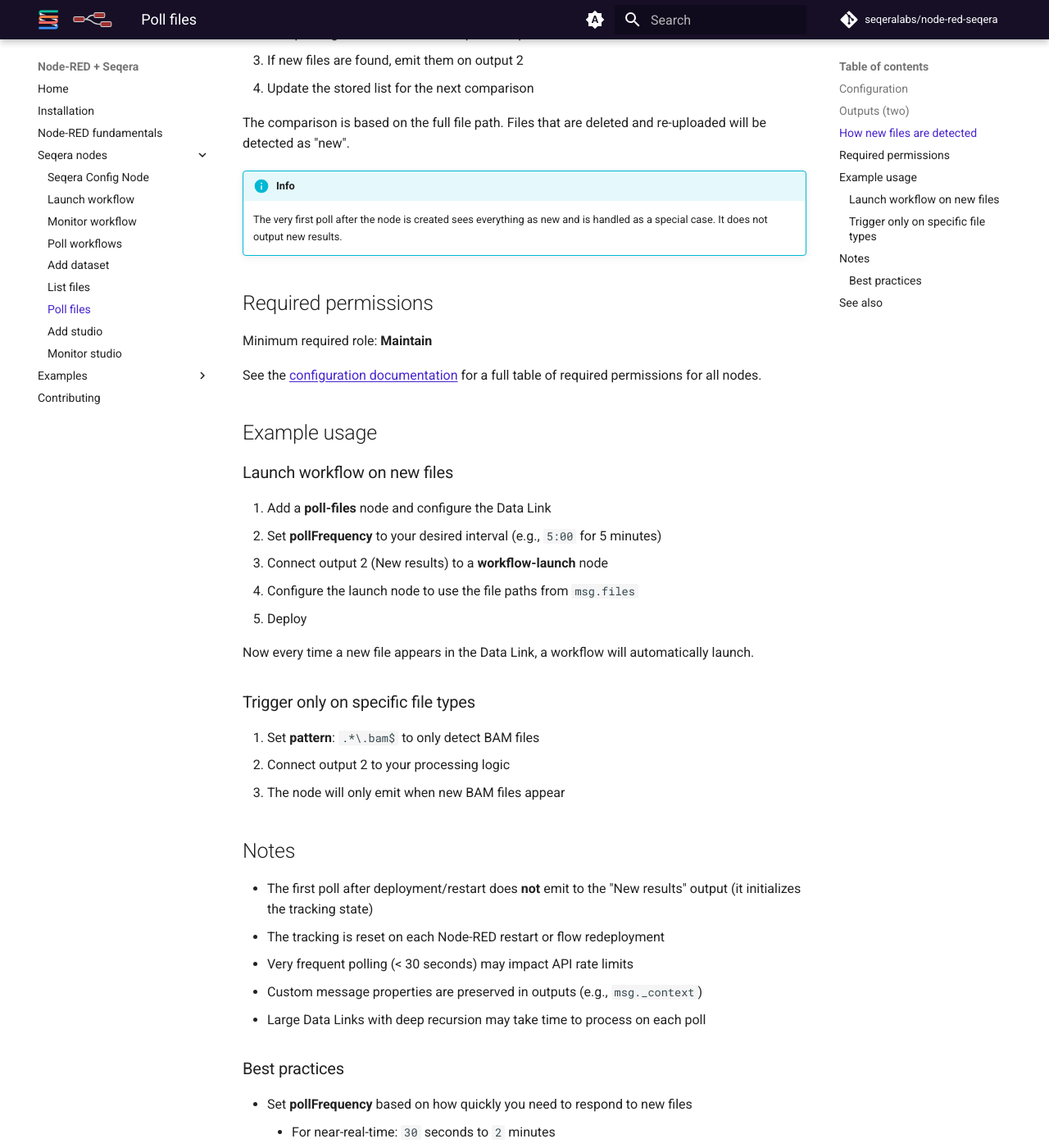
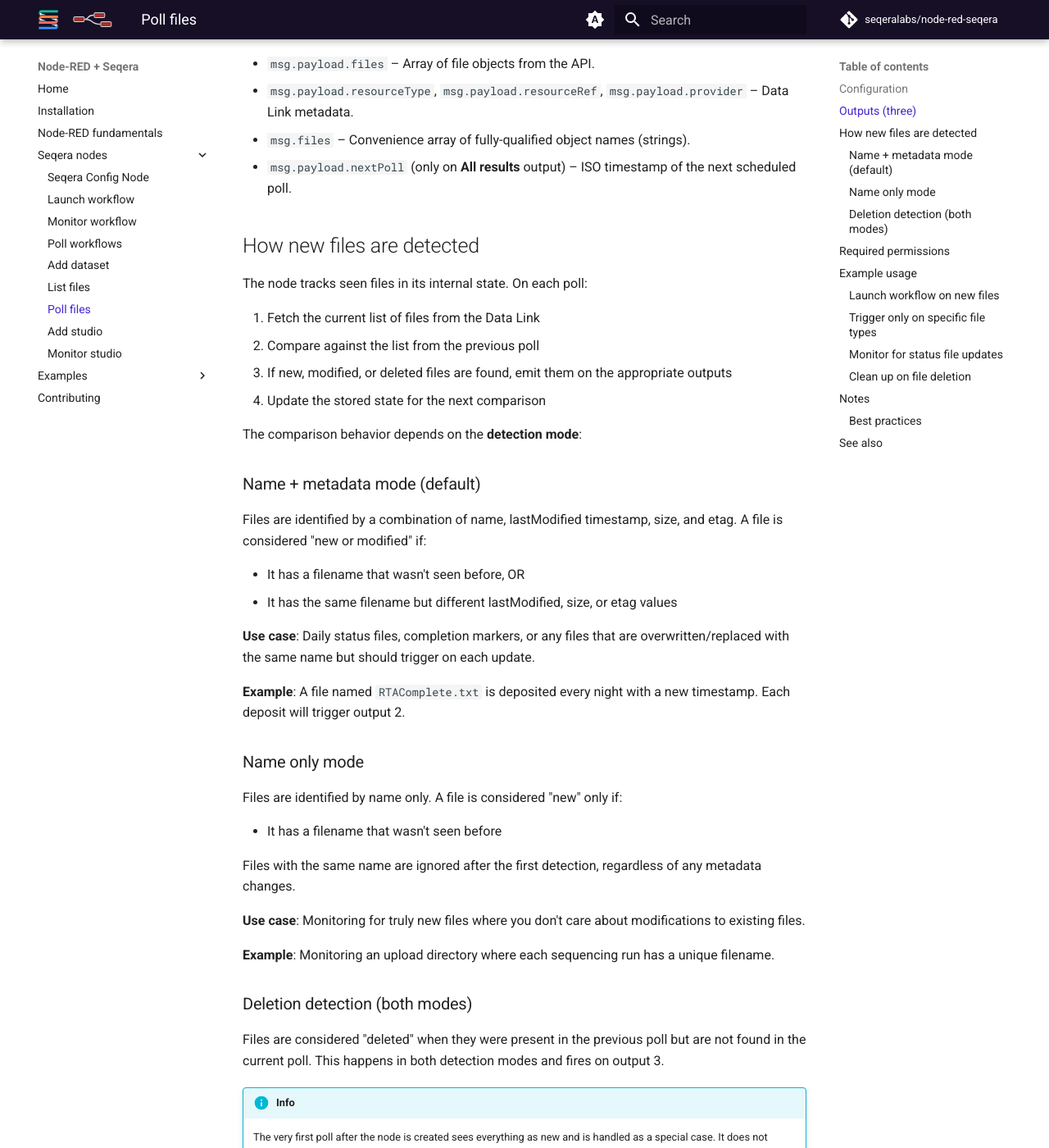
Before and after one commit to seqeralabs/node-red-seqera, an MkDocs documentation site: the page built from docs/seqera_nodes/poll_files.md, in a window 1280 px wide and 1400 px high, scrolled down 2712 px. Shown: the whole window at 82% size. Built offline with MkDocs 1.6.1 and Material for MkDocs 9.7.7, drawn with Linux system fonts in a browser that asks for light colours; comment, search, counter and statistics services are not loaded; some of the changed text lies outside the part shown.

Commit message:
Enhance Poll files node with configurable detection mode
Adds detection mode option to poll-files node with two behaviors:
- Name + metadata (default): Detects files as new when name,
  lastModified, size, or etag changes. Enables detection of
  overwritten/replaced files with same name (e.g., daily status files).
- Name only: Only detects truly new filenames (original behavior)

Also adds third output for deleted files, allowing flows to respond
when files are removed from Data Links.

Updates documentation with examples for both detection modes and
deletion detection use cases.

Co-Authored-By: FriederikeHanssen <friederike.hanssen@seqera.io>

🤖 Generated with [Claude Code](https://claude.com/claude-code)

Co-Authored-By: Claude Sonnet 4.5 <noreply@anthropic.com>

```diff
--- a/docs/seqera_nodes/poll_files.md
+++ b/docs/seqera_nodes/poll_files.md
@@ -1,8 +1,8 @@
 # Poll files
 
-**Periodically list a Seqera Data Explorer Data Link and emit messages when new objects appear.**
+**Periodically list a Seqera Data Explorer Data Link and emit messages when new or modified objects appear.**
 
-This node automatically monitors a Data Link for _changes_, making it perfect for event-driven workflows that trigger when new files are uploaded.
+This node automatically monitors a Data Link for _changes_, making it perfect for event-driven workflows that trigger when new files are uploaded or existing files are modified.
 
 !!! note
 
@@ -21,6 +21,10 @@ This node automatically monitors a Data Link for _changes_, making it perfect fo
 
 -   **Seqera config**: Reference to the seqera-config node containing API credentials and default workspace settings.
 -   **Node name**: Optional custom name for the node in the editor.
+-   **Poll frequency** (default **15 min**): Interval between polls.
+-   **Detection mode** (default **Name + metadata**): How to detect new files:
+    -   **Name + metadata (detect changes)**: Detects files as new when name, lastModified, size, or etag changes. Use this when files are overwritten or replaced with the same name (e.g., daily status files).
+    -   **Name only (detect new files)**: Only detects truly new filenames. Files with the same name are ignored after first detection (original behavior).
 -   **Data Link name** (required): Display name of the Data Link. Supports autocomplete.
 -   **Base path**: Path within the Data Link to start from.
 -   **Prefix**: Prefix filter applied to both files and folders.
@@ -28,19 +32,21 @@ This node automatically monitors a Data Link for _changes_, making it perfect fo
 -   **Return type** (default **files**): `files`, `folders` or `all`.
 -   **Max results** (default **100**): Maximum number of objects to return per poll.
 -   **Depth** (default **0**): Folder recursion depth.
--   **Poll frequency** (default **15 min**): Interval between polls.
 -   **Workspace ID**: Override the workspace ID from the Config node.
 
 All properties work the same as the [list files](list_files.md) node, plus automatic polling.
 
-## Outputs (two)
+## Outputs (three)
 
-The node has two outputs that fire at different times:
+The node has three outputs that fire at different times:
 
 1. **All results** – Emitted every poll with the full, filtered list of files.
-2. **New results** – Emitted only when one or more _new_ objects are detected since the last poll.
+2. **New or modified** – Emitted only when one or more _new or changed_ objects are detected since the last poll. Behavior depends on the detection mode:
+    - **Name + metadata mode**: Fires when files are new OR when existing files have changed metadata (lastModified, size, or etag).
+    - **Name only mode**: Fires only for truly new filenames that haven't been seen before.
+3. **Deleted** – Emitted only when files that were present in the previous poll are no longer found in the current poll.
 
-Both messages include the same properties:
+All messages include the same properties:
 
 -   `msg.payload.files` – Array of file objects from the API.
 -   `msg.payload.resourceType`, `msg.payload.resourceRef`, `msg.payload.provider` – Data Link metadata.
@@ -49,18 +55,45 @@ Both messages include the same properties:
 
 ## How new files are detected
 
-The node tracks seen files in its context storage. On each poll:
+The node tracks seen files in its internal state. On each poll:
 
 1. Fetch the current list of files from the Data Link
 2. Compare against the list from the previous poll
-3. If new files are found, emit them on output 2
-4. Update the stored list for the next comparison
+3. If new, modified, or deleted files are found, emit them on the appropriate outputs
+4. Update the stored state for the next comparison
 
-The comparison is based on the full file path. Files that are deleted and re-uploaded will be detected as "new".
+The comparison behavior depends on the **detection mode**:
+
+### Name + metadata mode (default)
+
+Files are identified by a combination of name, lastModified timestamp, size, and etag. A file is considered "new or modified" if:
+
+-   It has a filename that wasn't seen before, OR
+-   It has the same filename but different lastModified, size, or etag values
+
+**Use case**: Daily status files, completion markers, or any files that are overwritten/replaced with the same name but should trigger on each update.
+
+**Example**: A file named `RTAComplete.txt` is deposited every night with a new timestamp. Each deposit will trigger output 2.
+
+### Name only mode
+
+Files are identified by name only. A file is considered "new" only if:
+
+-   It has a filename that wasn't seen before
+
+Files with the same name are ignored after the first detection, regardless of any metadata changes.
+
+**Use case**: Monitoring for truly new files where you don't care about modifications to existing files.
+
+**Example**: Monitoring an upload directory where each sequencing run has a unique filename.
+
+### Deletion detection (both modes)
+
+Files are considered "deleted" when they were present in the previous poll but are not found in the current poll. This happens in both detection modes and fires on output 3.
 
 !!! info
 
-    The very first poll after the node is created sees everything as new and is handled as a special case. It does not output new results.
+    The very first poll after the node is created sees everything as new and is handled as a special case. It does not output new results on output 2.
 
 ## Required permissions
 
@@ -74,11 +107,14 @@ See the [configuration documentation](configuration.md#required-token-permission
 
 1. Add a **poll-files** node and configure the Data Link
 2. Set **pollFrequency** to your desired interval (e.g., `5:00` for 5 minutes)
-3. Connect output 2 (New results) to a **workflow-launch** node
-4. Configure the launch node to use the file paths from `msg.files`
-5. Deploy
+3. Set **Detection mode** based on your use case:
+    - Use **Name + metadata** if files can be overwritten/replaced
+    - Use **Name only** if all files have unique names
+4. Connect output 2 (New or modified) to a **workflow-launch** node
+5. Configure the launch node to use the file paths from `msg.files`
+6. Deploy
 
-Now every time a new file appears in the Data Link, a workflow will automatically launch.
+Now every time a new or modified file appears in the Data Link, a workflow will automatically launch.
 
 ### Trigger only on specific file types
 
@@ -86,10 +122,30 @@ Now every time a new file appears in the Data Link, a workflow will automaticall
 2. Connect output 2 to your processing logic
 3. The node will only emit when new BAM files appear
 
+### Monitor for status file updates
+
+Use this pattern when a completion marker file is deposited with the same name but new timestamp:
+
+1. Set **Detection mode** to **Name + metadata**
+2. Set **Pattern**: `RTAComplete\.txt$` to match only the status file
+3. Connect output 2 to your workflow trigger
+4. Each time the file is deposited (even with the same name), the workflow will trigger
+
+### Clean up on file deletion
+
+Monitor for files being removed from a Data Link:
+
+1. Configure the poll node as normal
+2. Connect output 3 (Deleted) to a notification or cleanup workflow
+3. When files disappear from the Data Link, the third output fires with the list of deleted files
+
 ## Notes
 
--   The first poll after deployment/restart does **not** emit to the "New results" output (it initializes the tracking state)
--   The tracking is reset on each Node-RED restart or flow redeployment
+-   The first poll after deployment/restart does **not** emit to the "New or modified" output (output 2) – it initializes the tracking state
+-   The tracking state is reset on each Node-RED restart or flow redeployment
+-   Choose the appropriate **detection mode** for your use case:
+    -   Use **Name + metadata** when files can be overwritten or replaced (e.g., status files, daily reports)
+    -   Use **Name only** when all files have unique names and you don't care about modifications
 -   Very frequent polling (< 30 seconds) may impact API rate limits
 -   Custom message properties are preserved in outputs (e.g., `msg._context`)
 -   Large Data Links with deep recursion may take time to process on each poll
```
Also changed, not shown: CHANGELOG.md (+8 -0 lines), 2 other files.
